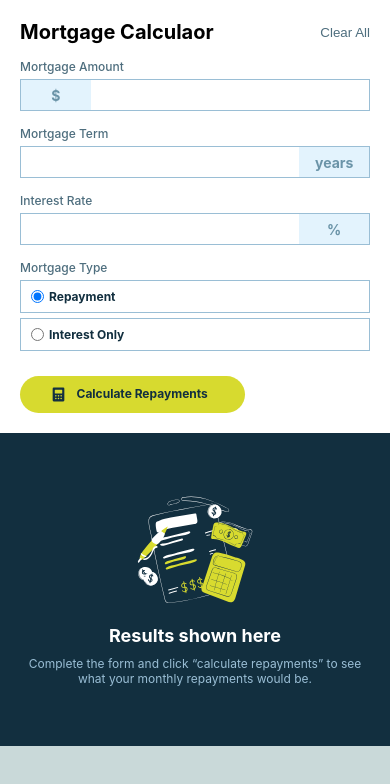
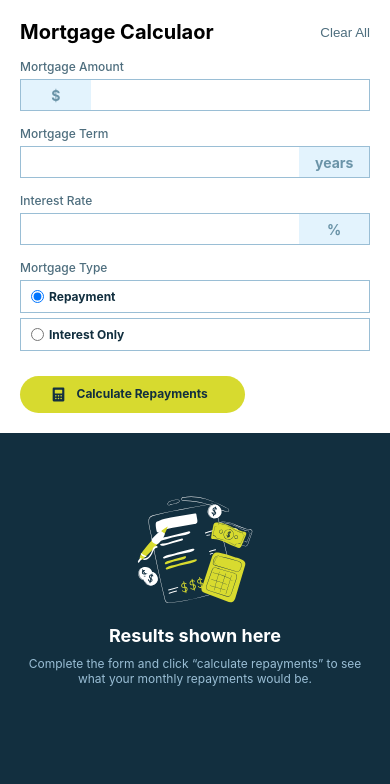
Before and after one commit to gawhar10/Mortgage-repayment-calculator, a plain HTML site: page index.html in a window 390 px wide. Drawn offline with Linux system fonts and the light colour scheme; a web font is replaced by a local one.

Commit message:
modified:   style.css

```diff
--- a/style.css
+++ b/style.css
@@ -349,7 +349,7 @@ form button img {
   .container {
     margin: unset;
     grid-template-columns: none;
-    grid-auto-rows: max-content;
+    grid-auto-rows: 1fr;
   }
 
   .app_header {
```
